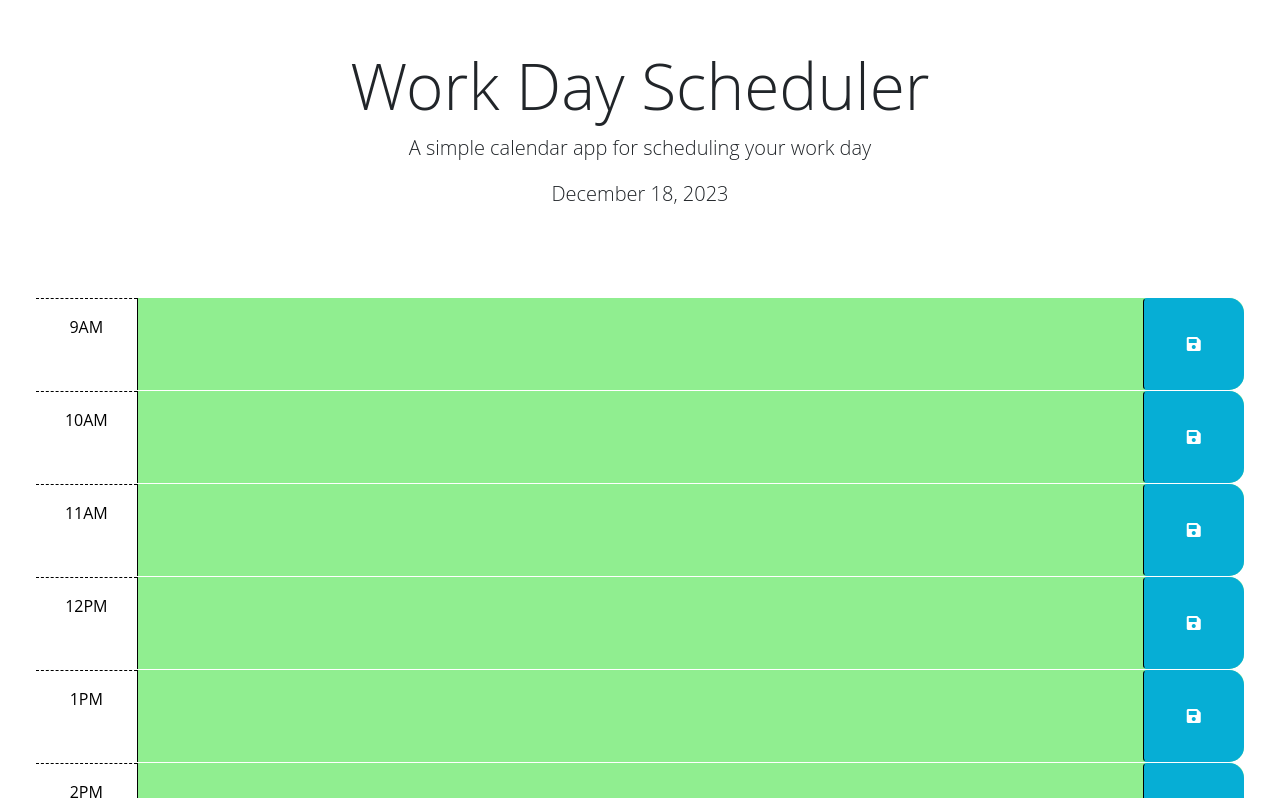
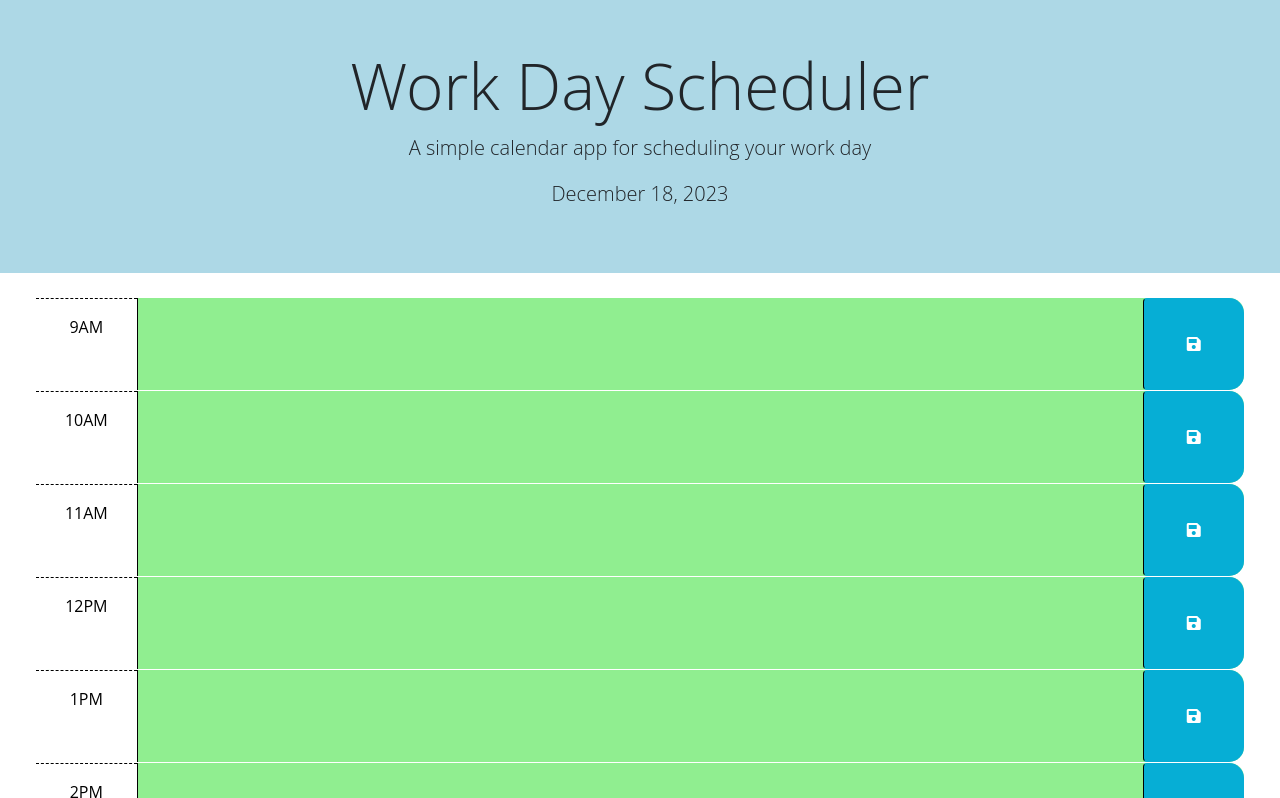
Before and after one commit to LA0615/Work-Day-Scheduler-, a plain HTML site: page index.html in a window 1280 px wide. Shown: the top 798 px of the page. Drawn offline with nearby package versions, Linux system fonts and the light colour scheme.

```diff
--- a/assets/css/style.css
+++ b/assets/css/style.css
@@ -3,8 +3,10 @@ body {
   font-size: 16px;
 }
 
+
 h1 {
   text-align: center;
+  font: bolder;
 }
 
 p {
--- a/index.html
+++ b/index.html
@@ -25,22 +25,13 @@
   </head>
 
   <body>
-    <header class="p-5 mb-4">
+    <header class="p-5 mb-4" style="background-color: lightblue;">
       <h1 class="display-3">Work Day Scheduler</h1>
       <p class="lead">A simple calendar app for scheduling your work day</p>
       <p id="currentDate" class="lead"></p>
     </header>
 
     <div class="container-fluid px-5">
-      <!-- Use class for "past", "present", and "future" to apply styles to the
-        time-block divs accordingly. The javascript will need to do this by
-        adding/removing these classes on each div by comparing the hour in the
-        id to the current hour. The html provided below is meant to be an example
-        demonstrating how the css provided can be leveraged to create the
-        desired layout and colors. The html below should be removed or updated
-        in the finished product. Remember to delete this comment once the
-        code is implemented.
-        -->
 
       <!-- Example of a past time block. The "past" class adds a gray background color. -->
       <div id="9" class="row time-block past">
```
Also changed, not shown: 1 other file.
